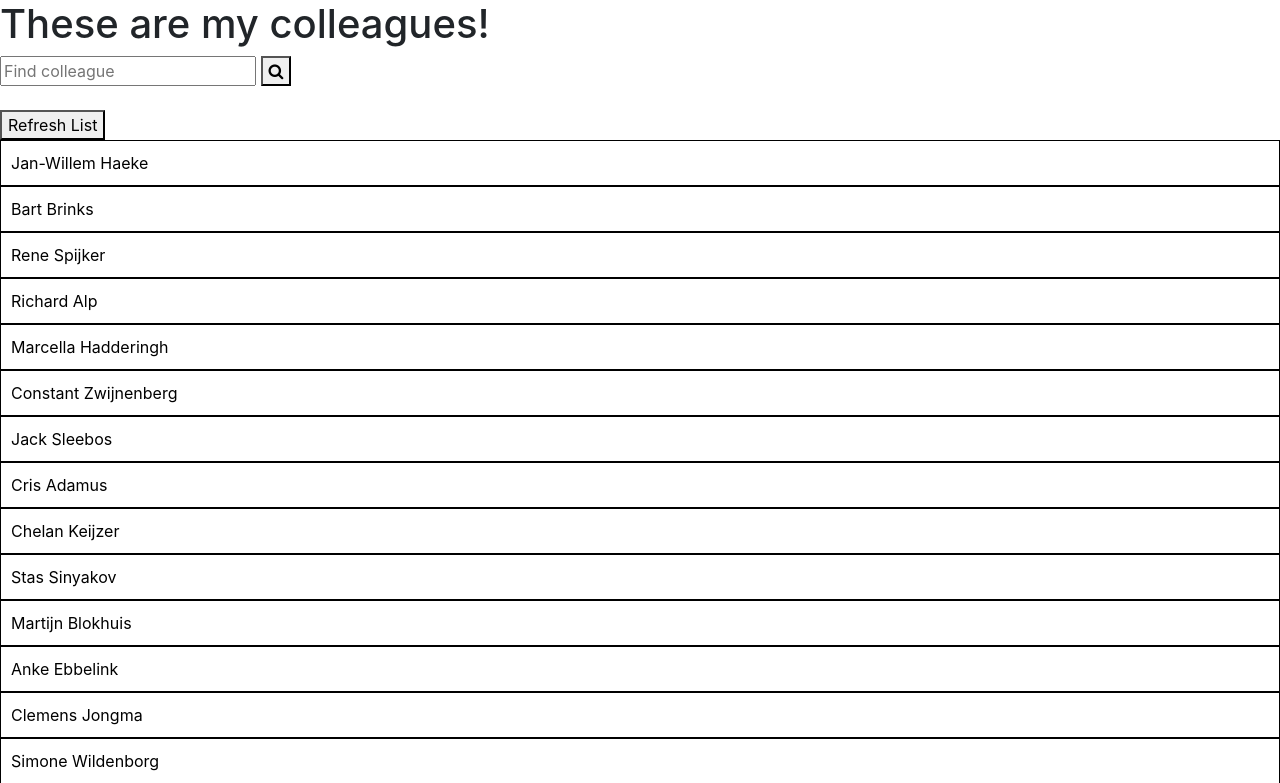
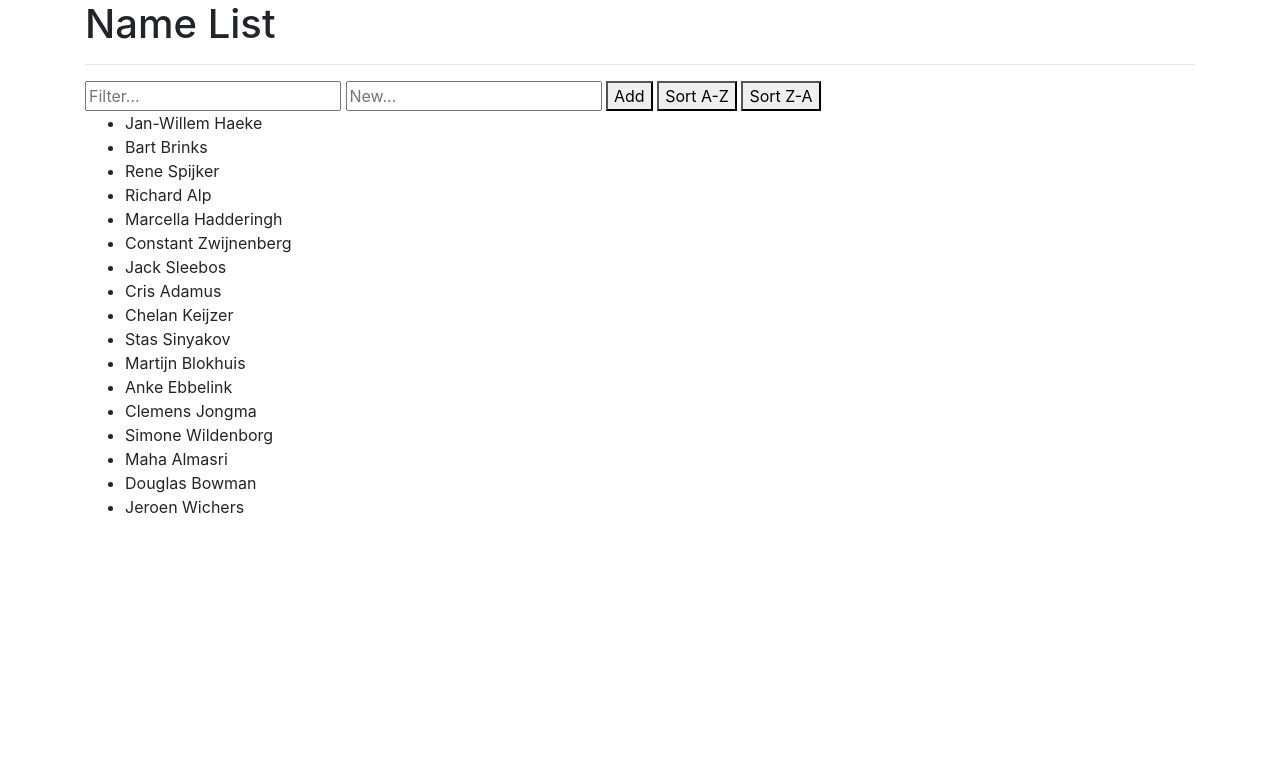
Before and after one commit to Jwhaeke/addressbook, a PHP site: page / in a window 1280 px wide. Shown: the top 783 px of the page. After the commit the page ends 513 px from the top, so only its background shows below. Run offline with PHP 8.4, Linux system fonts and the light colour scheme.

Commit message:
Added a sort function and filter list. Also added an add function

```diff
--- a/index.html
+++ b/index.html
@@ -10,20 +10,27 @@
     <script src="javascript/main.js"></script>
     <title>Document</title>
 </head>
-<body onload="create()">
-    <h1>These are my colleagues!</h1>
-    <form action="">
-        <input type="text" placeholder="Find colleague" name="search">
-        <button type="submit"><i class="fa fa-search"></i></button>
-      </form><br>
 
-    <button onclick="index.html">Refresh List</button>
-    <br>
-    <div id="wrapper">
-        <div id="div1">
+<body onload="write()">
+    <div class="container">
+        <h1 class="">Name List</h1>
+        <hr>
+        <input id="myFilterBox" type="text" onkeyup="myFilterFunction();" placeholder="Filter...">
+        <input id="myNewName" type="text" placeholder="New...">
+        <button onclick="voegIemandToe();">Add</button>
 
+        <button onclick="sortList()">Sort A-Z</button>
+        <button onclick="sortList2()">Sort Z-A</button>
+
+        <br>
+
+        <div id="wrapper">
+            <div id="div1">
+
+            </div>
         </div>
     </div>
+
 <script src="https://code.jquery.com/jquery-3.3.1.slim.min.js" integrity="sha384-q8i/X+965DzO0rT7abK41JStQIAqVgRVzpbzo5smXKp4YfRvH+8abtTE1Pi6jizo" crossorigin="anonymous"></script>
 <script src="https://cdnjs.cloudflare.com/ajax/libs/popper.js/1.14.3/umd/popper.min.js" integrity="sha384-ZMP7rVo3mIykV+2+9J3UJ46jBk0WLaUAdn689aCwoqbBJiSnjAK/l8WvCWPIPm49" crossorigin="anonymous"></script>
 <script src="https://stackpath.bootstrapcdn.com/bootstrap/4.1.3/js/bootstrap.min.js" integrity="sha384-ChfqqxuZUCnJSK3+MXmPNIyE6ZbWh2IMqE241rYiqJxyMiZ6OW/JmZQ5stwEULTy" crossorigin="anonymous"></script>
--- a/javascript/main.js
+++ b/javascript/main.js
@@ -28,6 +28,10 @@ class Person {
     getFullName() {
         return `${this.firstName} ${this.lastName}`;
     }
+
+
+
+
     plot() {
         var newDiv = document.createElement("div");
         newDiv.setAttribute("class", "callingCard" );
@@ -40,6 +44,8 @@ class Person {
     }
 
 }
+
+
 
 // var book {
 
@@ -89,12 +95,149 @@ var list = [
 
 function create() {
     //p1.plot();
-list.forEach(element => {
-    element.plot();
-  });
+// list.forEach(element => {
+//     element.plot();
+//   });
+    list.forEach(element => {
+        var named = element.getFullName();
+        document.write(named);
+    })
+
 }
 
+function write() {
 
+    var ul = document.createElement('ul');
+    ul.setAttribute("id", "id1" );
+    document.getElementById('div1').appendChild(ul);
+
+    list.forEach(element =>  {
+        var named = element.getFullName();
+        var li = document.createElement('li');
+        ul.appendChild(li);
+        li.innerHTML += named;
+    });
+}
+//Sort script from W3Schools --- Looking into the process
+function sortList() {
+    var list, i, switching, b, shouldSwitch;
+    list = document.getElementById("id1");
+    switching = true;
+    /* Make a loop that will continue until
+    no switching has been done: */
+    while (switching) {
+        // start by saying: no switching is done:
+        switching = false;
+        b = list.getElementsByTagName("LI");
+        // Loop through all list-items:
+        for (i = 0; i < (b.length - 1); i++) {
+        // start by saying there should be no switching:
+        shouldSwitch = false;
+        /* check if the next item should
+        switch place with the current item: */
+        if (b[i].innerHTML.toLowerCase() > b[i + 1].innerHTML.toLowerCase()) {
+            /* if next item is alphabetically
+            lower than current item, mark as a switch
+            and break the loop: */
+            shouldSwitch = true;
+            break;
+        }
+        }
+        if (shouldSwitch) {
+        /* If a switch has been marked, make the switch
+        and mark the switch as done: */
+        b[i].parentNode.insertBefore(b[i + 1], b[i]);
+        switching = true;
+        }
+    }
+}
+
+function sortList2() {
+    var list, i, switching, b, shouldSwitch;
+    list = document.getElementById("id1");
+    switching = true;
+    /* Make a loop that will continue until
+    no switching has been done: */
+    while (switching) {
+        // start by saying: no switching is done:
+        switching = false;
+        b = list.getElementsByTagName("LI");
+        // Loop through all list-items:
+        for (i = 0; i < (b.length - 1); i++) {
+        // start by saying there should be no switching:
+        shouldSwitch = false;
+        /* check if the next item should
+        switch place with the current item: */
+        if (b[i].innerHTML.toLowerCase() < b[i + 1].innerHTML.toLowerCase()) {
+            /* if next item is alphabetically
+            lower than current item, mark as a switch
+            and break the loop: */
+            shouldSwitch = true;
+            break;
+        }
+        }
+        if (shouldSwitch) {
+        /* If a switch has been marked, make the switch
+        and mark the switch as done: */
+        b[i].parentNode.insertBefore(b[i + 1], b[i]);
+        switching = true;
+        }
+    }
+}
+
+function voegIemandToe(){
+    var node = document.createElement("LI");
+    var sNaam = document.getElementById("myNewName").value
+    var textnode = document.createTextNode(sNaam);
+    node.appendChild(textnode);
+    document.getElementById("id1").appendChild(node);
+}
+
+function myFilterFunction() {
+
+    var input, filter, ul, li, a, i, txtValue;
+    input = document.getElementById('myFilterBox');
+    filter = input.value.toUpperCase();
+    ul = document.getElementById("id1");
+    li = ul.getElementsByTagName('li');
+
+    for (i = 0; i < li.length; i++) {
+    //a = li[i].getElementsByTagName("a")[0]; Not needed - no <a> present (Can be deleted)
+    txtValue = li[i].innerHTML;
+
+// Loop through all list items, and hide those who don't match the search query
+
+    if (txtValue.toUpperCase().indexOf(filter) > -1) {
+      li[i].style.display = "";
+    } else {
+      li[i].style.display = "none";
+    }
+
+}
+}
+
+function myHighLight() {
+
+    var input, filter, ul, li, a, i, txtValue;
+    input = document.getElementById('highlighter');
+    filter = input.value.toUpperCase();
+    ul = document.getElementById("id1");
+    li = ul.getElementsByTagName('li');
+
+    for (i = 0; i < li.length; i++) {
+    //a = li[i].getElementsByTagName("a")[0]; Not needed - no <a> present (Can be deleted)
+    txtValue = li[i].innerHTML;
+
+// Loop through all list items, and hide those who don't match the search query
+
+    if (txtValue.toUpperCase().indexOf(filter) > -1) {
+      li[i].style.color = "tomato";
+    } else {
+      li[i].style.color = "black";
+    }
+
+}
+}
 
 
 
```
Also changed, not shown: css/main.css (line endings or trailing spaces).
